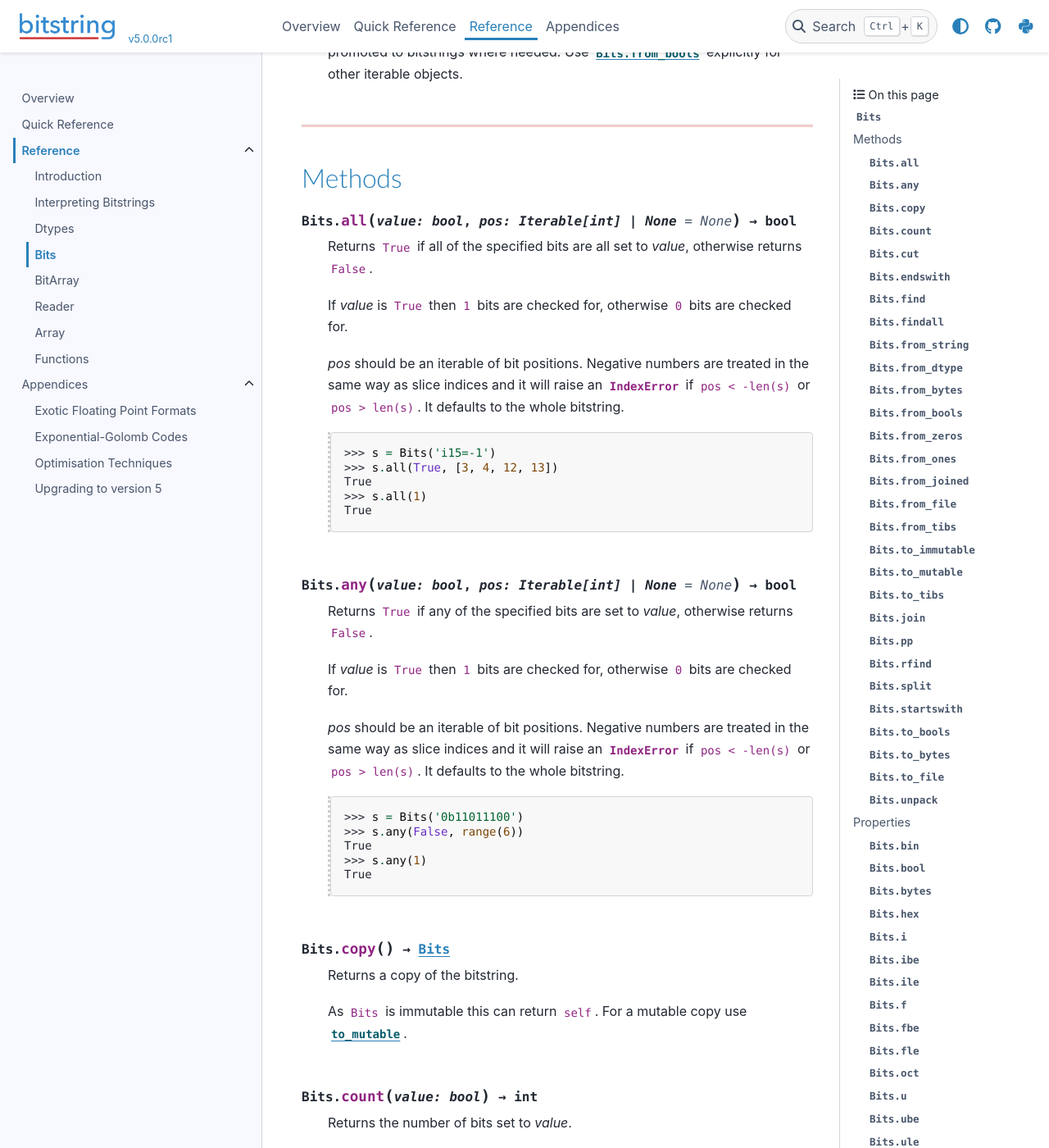
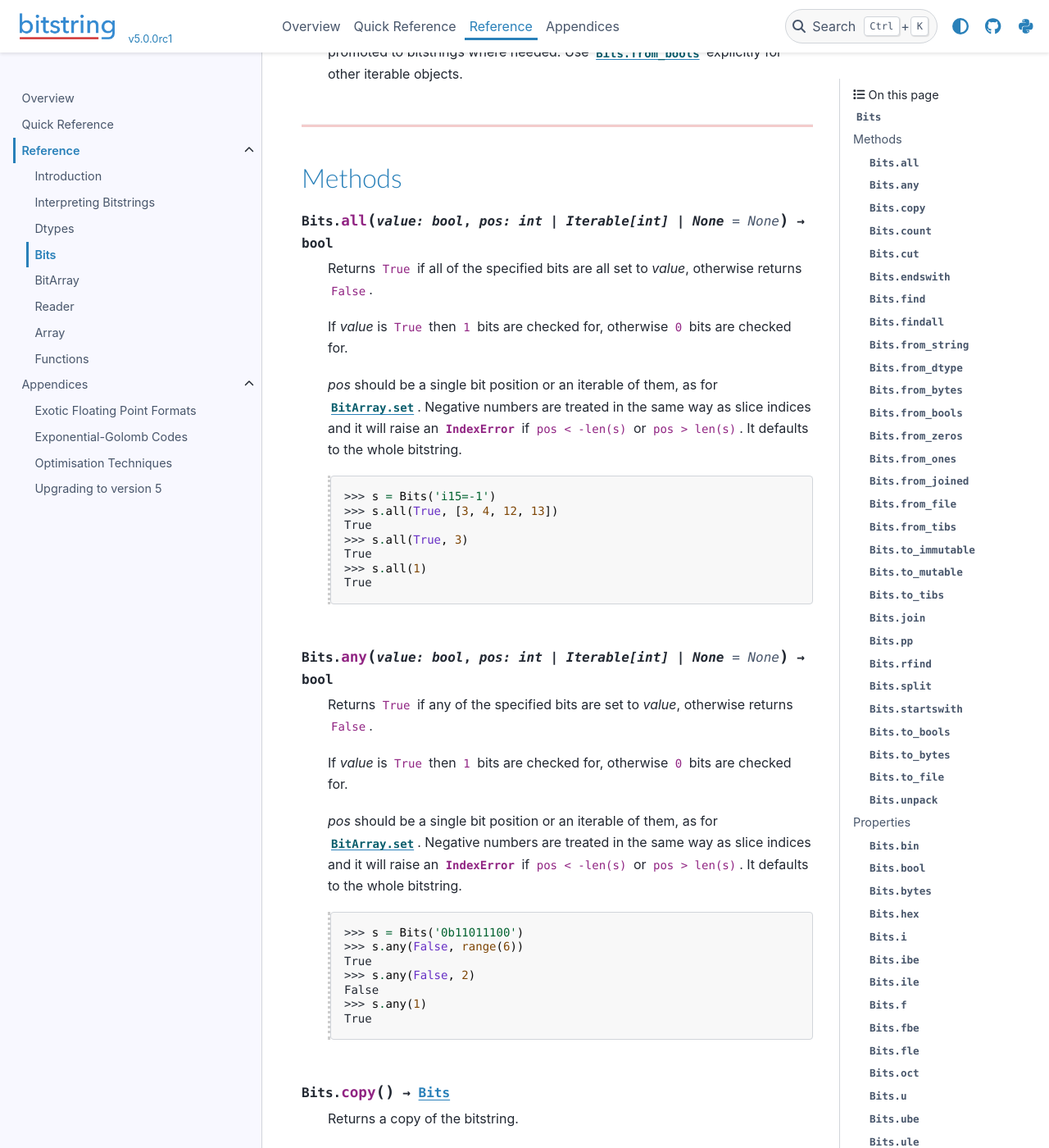
Before and after one commit to scott-griffiths/bitstring, a Sphinx documentation site: the page built from doc/bits.rst, in a window 1280 px wide and 1400 px high, scrolled down 1076 px. Shown: the whole window at 82% size. Built offline with Sphinx 7.4.7 and the PyData theme 0.15.4, drawn with Linux system fonts in a browser that asks for light colours.

Commit message:
Accepting a single bit position in all() and any().
Only an iterable worked, so `s.all(1, 0)` raised a TypeError where the set() and
invert() that take the same argument accept either form.

```diff
--- a/doc/bits.rst
+++ b/doc/bits.rst
@@ -43,32 +43,36 @@ The ``Bits`` class is the simplest type in the bitstring module, and represents
 Methods
 -------
 
-.. method:: Bits.all(value: bool, pos: Iterable[int] | None = None) -> bool
+.. method:: Bits.all(value: bool, pos: int | Iterable[int] | None = None) -> bool
 
    Returns ``True`` if all of the specified bits are all set to *value*, otherwise returns ``False``.
 
    If *value* is ``True`` then ``1`` bits are checked for, otherwise ``0`` bits are checked for.
 
-   *pos* should be an iterable of bit positions. Negative numbers are treated in the same way as slice indices and it will raise an :exc:`IndexError` if ``pos < -len(s)`` or ``pos > len(s)``. It defaults to the whole bitstring.
+   *pos* should be a single bit position or an iterable of them, as for :meth:`BitArray.set`. Negative numbers are treated in the same way as slice indices and it will raise an :exc:`IndexError` if ``pos < -len(s)`` or ``pos > len(s)``. It defaults to the whole bitstring.
 
        >>> s = Bits('i15=-1')
        >>> s.all(True, [3, 4, 12, 13])
+       True
+       >>> s.all(True, 3)
        True
        >>> s.all(1)
        True
 
 
-.. method:: Bits.any(value: bool, pos: Iterable[int] | None = None) -> bool
+.. method:: Bits.any(value: bool, pos: int | Iterable[int] | None = None) -> bool
 
    Returns ``True`` if any of the specified bits are set to *value*, otherwise returns ``False``.
 
    If *value* is ``True`` then ``1`` bits are checked for, otherwise ``0`` bits are checked for.
 
-   *pos* should be an iterable of bit positions. Negative numbers are treated in the same way as slice indices and it will raise an :exc:`IndexError` if ``pos < -len(s)`` or ``pos > len(s)``. It defaults to the whole bitstring.
+   *pos* should be a single bit position or an iterable of them, as for :meth:`BitArray.set`. Negative numbers are treated in the same way as slice indices and it will raise an :exc:`IndexError` if ``pos < -len(s)`` or ``pos > len(s)``. It defaults to the whole bitstring.
 
        >>> s = Bits('0b11011100')
        >>> s.any(False, range(6))
        True
+       >>> s.any(False, 2)
+       False
        >>> s.any(1)
        True
 
```
Also changed, not shown: release_notes.md (+2 -0 lines), 2 other files.
